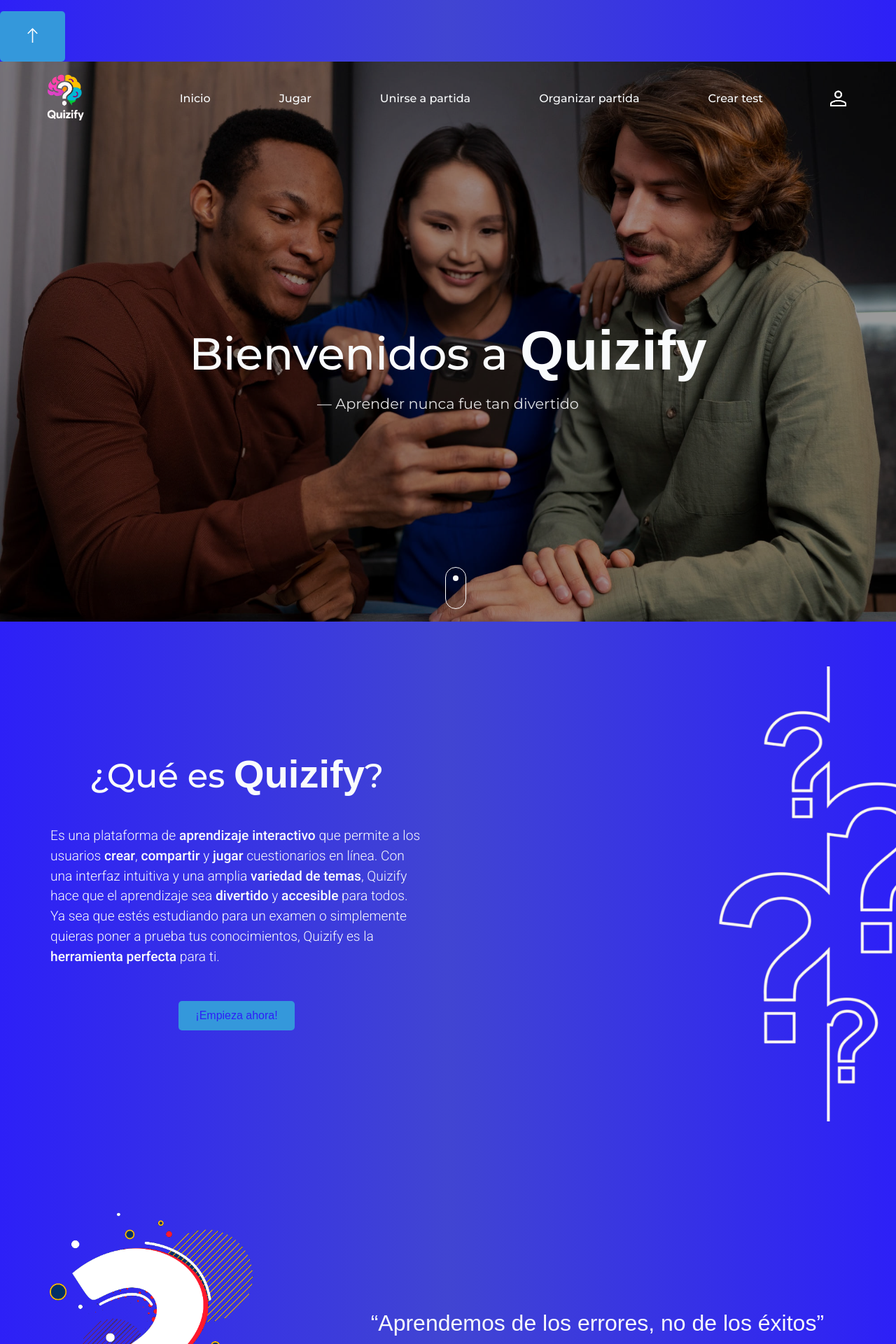
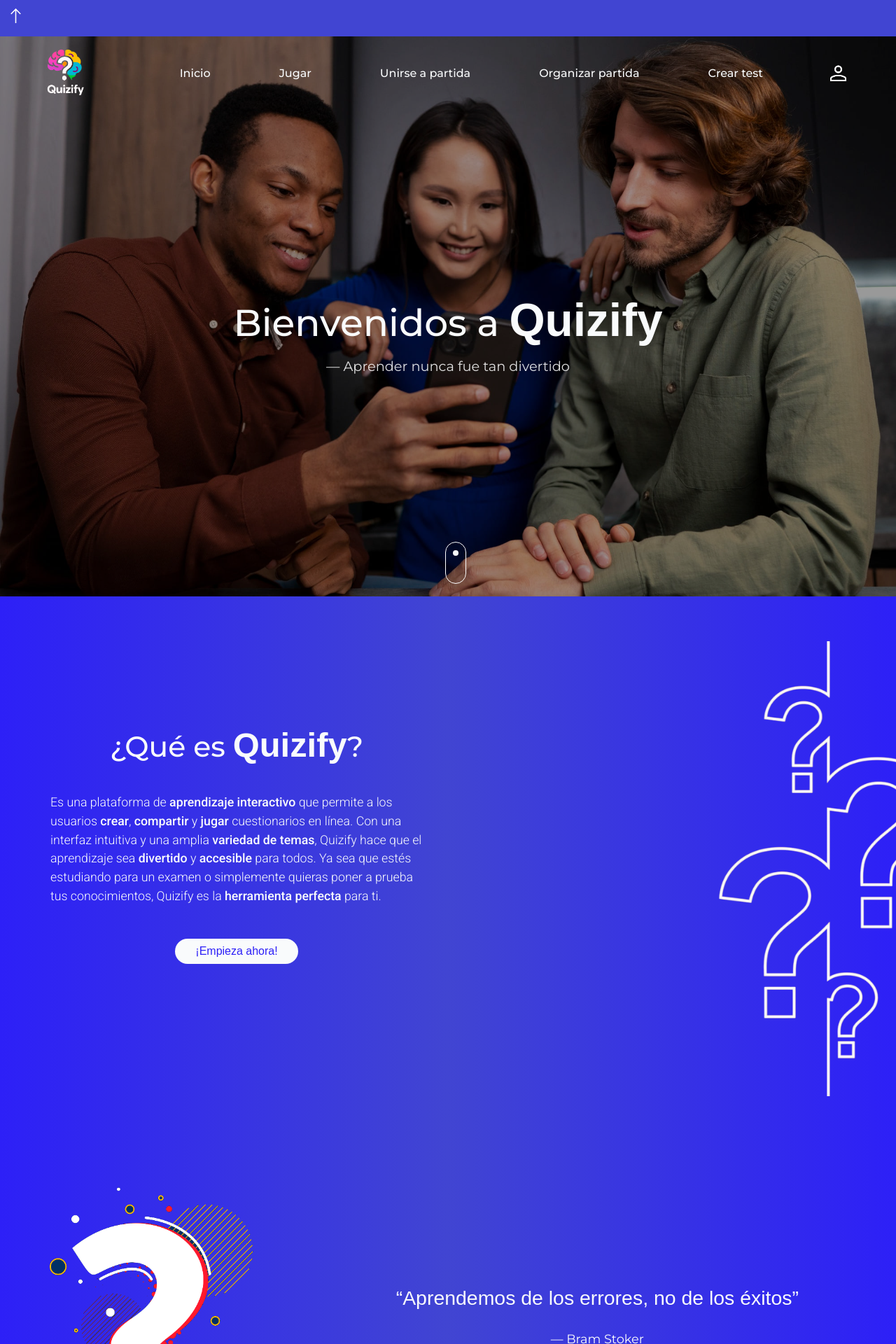
Before and after one commit to Danielfo684/PI, a React (Vite) app in the folder proyecto-integrado/: page / in a window 1280 px wide. Shown: the top 1920 px of the page at 70% size. Built offline with nearby package versions, Linux system fonts and the light colour scheme; a web font is replaced by a local one.

Commit message:
intentar arreglar boton flotante

```diff
--- a/proyecto-integrado/src/assets/css/index.css
+++ b/proyecto-integrado/src/assets/css/index.css
@@ -24,6 +24,7 @@
 
 #root {
   width: 100%;
+  position: relative;
 }
 
 a {
@@ -77,11 +78,6 @@
   }
 }
 
-button:focus,
-button:focus-visible {
-  outline: 4px auto -webkit-focus-ring-color;
-}
-
 /* ------------------ BURGUER ---------------------------------- */
 
 .nav-bar {
@@ -129,13 +125,35 @@
   transform: rotate(-135deg);
 }
 
-@media (prefers-color-scheme: light) {
-  :root {
-  }
-  a:hover {
-    color: #747bff;
-  }
-  button {
-    background-color: #f9f9f9;
-  }
+* ------------------ BOTON FLOTANTE ----------------------------- */
+
+.top {
+  position: absolute !important;
+  bottom: 20px !important;
+  right: 20px !important;
+  background-color: #2d20f7 !important;
+  color: white !important;
+  border: none;
+  width: 45px;
+  height: 45px;
+  cursor: pointer;
+  opacity: 0;
+  visibility: hidden;
+  transition: opacity 0.3s, visibility 0.3s;
+  z-index: 101;
 }
+.top svg {
+  fill: white;
+  height: 25px;
+  width: 25px;
+  margin: 10px;
+}
+
+.top.show {
+  opacity: 1 !important;
+  visibility: visible !important;
+}
+
+.top:hover {
+  background-color: #4145d2 !important;
+}
--- a/proyecto-integrado/src/components/floatingButton/floatingButton.css
+++ b/proyecto-integrado/src/components/floatingButton/floatingButton.css
@@ -1,7 +1,7 @@
 * ------------------ BOTON FLOTANTE ----------------------------- */
 
-#top {
-  position: fixed !important;
+.patata {
+  position: absolute !important;
   bottom: 20px !important;
   right: 20px !important;
   background-color: #2d20f7 !important;
@@ -15,19 +15,18 @@
   transition: opacity 0.3s, visibility 0.3s;
   z-index: 101;
 }
-
-#top svg {
+.patata svg {
   fill: white;
   height: 25px;
   width: 25px;
   margin: 10px;
 }
 
-#top.show {
+.patata.show {
   opacity: 1 !important;
   visibility: visible !important;
 }
 
-#top:hover {
+.patata:hover {
   background-color: #4145d2 !important;
 }
--- a/proyecto-integrado/src/components/floatingButton/floatingButton.tsx
+++ b/proyecto-integrado/src/components/floatingButton/floatingButton.tsx
@@ -1,8 +1,8 @@
-import React, { useRef, useEffect } from 'react';
+import { useRef, useEffect } from 'react';
 import './floatingButton.css';
 
-export function Floating() {
-    const buttonRef = useRef<HTMLButtonElement>(null);
+export function Floating({ target }: { target: string }) {
+  const buttonRef = useRef<HTMLDivElement>(null);
 
   useEffect(() => {
     const backToTopButton = buttonRef.current;
@@ -20,10 +20,12 @@
     };
 
     const handleClick = () => {
-            window.scrollTo({
-                top: 0,
-                behavior: 'smooth'
-            });
+      const targetElement = document.querySelector(target);
+      if (targetElement) {
+        targetElement.scrollIntoView({ behavior: 'smooth' });
+      } else {
+        console.warn(`No se encontró el elemento con selector "${target}".`);
+      }
     };
 
     window.addEventListener('scroll', handleScroll);
@@ -33,10 +35,13 @@
       window.removeEventListener('scroll', handleScroll);
       backToTopButton.removeEventListener('click', handleClick);
     };
-    }, []);
+  }, [target]);
+
   return (
-    <button id="top">
-        <svg className="scrollBtn-icon" xmlns="http://www.w3.org/2000/svg" height="48" viewBox="0 -960 960 960" width="48" color="#fff"><path d="M450-80v-686L242-558l-42-42 280-280 280 280-42 42-208-208v686h-60Z"></path></svg>
-    </button>
+    <div className="patata" id="patata" ref={buttonRef}>
+      <svg className="scrollBtn-icon" xmlns="http://www.w3.org/2000/svg" height="48" viewBox="0 -960 960 960" width="48" color="#fff">
+        <path d="M450-80v-686L242-558l-42-42 280-280 280 280-42 42-208-208v686h-60Z"></path>
+      </svg>
+    </div>
   );
 }
--- a/proyecto-integrado/src/pages/main/MainPage.css
+++ b/proyecto-integrado/src/pages/main/MainPage.css
@@ -5,7 +5,7 @@
 
 .text {
     font-family: 'Roboto', sans-serif !important;
-    font-size: 1.2rem !important;
+    font-size: clamp(1rem, 0.933rem + 0.222vw, 1.2rem) !important;
     font-weight: 350 !important;
 }
 
@@ -45,7 +45,7 @@
 }
 
 .hero h1 {
-    font-size: 4rem;
+    font-size: clamp(2.5rem, 2rem + 1.667vw, 4rem);
     color: #f9fbfc;
     text-align: center;
     margin-top: 16rem;
@@ -53,7 +53,7 @@
 
 .hero h1 span {
     font-family: 'Poetsen One', sans-serif;
-    font-size: 5rem;
+    font-size: clamp(3rem, 2.333rem + 2.222vw, 5rem);
 }
 
 header {
@@ -66,7 +66,7 @@
 }
 
 .intro-hero {
-    font-size: 1.3rem;
+    font-size: clamp(1.1rem, 1.033rem + 0.222vw, 1.3rem);
 }
 
 /* ------------- SCROLL-DOWN --------------------- */
@@ -139,14 +139,14 @@
 }
 
 .about-text h2 {
-    font-size: 3rem;
+    font-size: clamp(2rem, 1.667rem + 1.111vw, 3rem);
     color: #f9fbfc;
     text-align: center;
 }
 
 .about-text h2 span {
     font-family: 'Poetsen One', sans-serif;
-    font-size: 3.5rem;
+    font-size: clamp(2.5rem, 2.167rem + 1.111vw, 3.5rem);
 }
 
 .about-text > p {
@@ -189,14 +189,14 @@
 }
 
 .quote {
-    font-size: 2rem;
+    font-size: clamp(1.5rem, 1.333rem + 0.556vw, 2rem);
     color: #f9fbfc;
     text-align: center;
     font-family: 'Poetsen One', sans-serif;
 }
 
 .author {
-    font-size: 1.2rem;
+    font-size: clamp(1rem, 0.933rem + 0.222vw, 1.2rem);
     color: #f9fbfc;
 }
 
@@ -224,7 +224,7 @@
 }
 
 .play-section h2 {
-  font-size: 3rem;
+  font-size: clamp(2rem, 1.667rem + 1.111vw, 3rem);
   color: #f9fbfc;
 }
 
@@ -258,7 +258,7 @@
 }
 
 .play-title {
-  font-size: 1.5rem;
+  font-size: clamp(1.2rem, 1.1rem + 0.333vw, 1.5rem);
 }
 
 .img1 {
@@ -289,7 +289,7 @@
 }
 
 .play-text {
-  font-size: 1.2rem;
+  font-size: clamp(1rem, 0.933rem + 0.222vw, 1.2rem);
   padding: 0 1rem;
 }
 
--- a/proyecto-integrado/src/pages/main/MainPage.tsx
+++ b/proyecto-integrado/src/pages/main/MainPage.tsx
@@ -10,7 +10,7 @@
 
   return (
     <>
-      <Floating />
+      <Floating target="#header"/>
       <div className="hero">
         <header className="header">
           <div className="logo">
--- a/proyecto-integrado/src/pages/viewtest/ViewTestPage.css
+++ b/proyecto-integrado/src/pages/viewtest/ViewTestPage.css
@@ -54,19 +54,3 @@
 .question li:last-child {
   border-bottom: none;
 }
-
-button {
-  display: inline-block;
-  padding: 0.75rem 1.5rem;
-  background-color: #3498db;
-  color: #fff;
-  border: none;
-  border-radius: 5px;
-  margin-top: 1rem;
-  cursor: pointer;
-  transition: background-color 0.3s;
-}
-
-button:hover {
-  background-color: #2980b9;
-}
```
Lines whose indentation alone changed are shown as unchanged.
